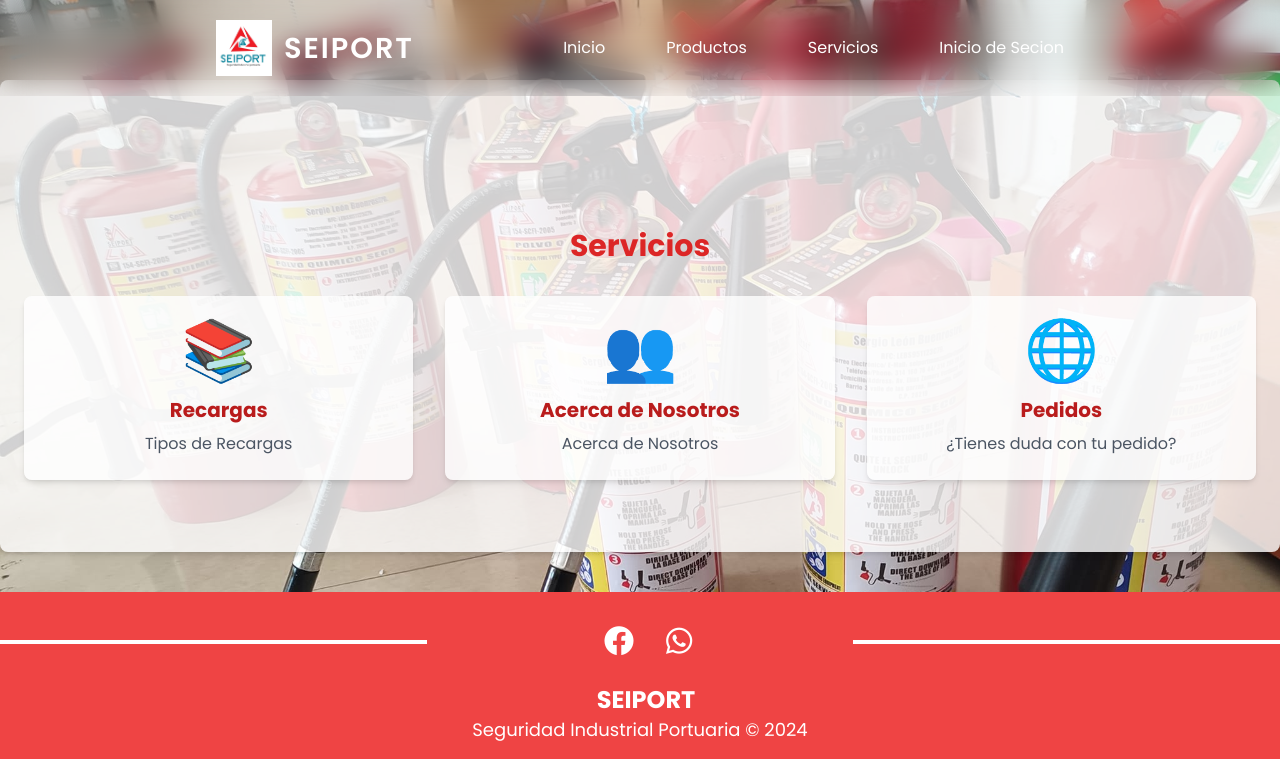
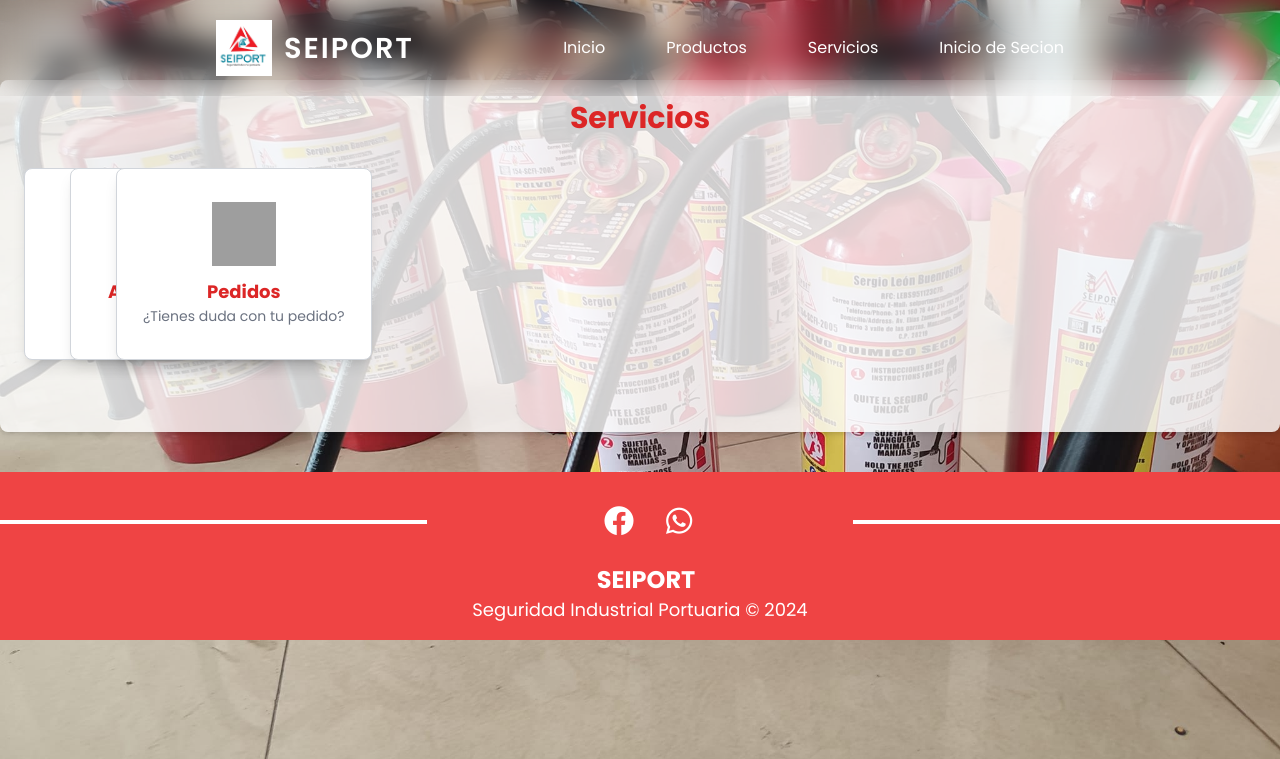
Before and after one commit to Hydra314/SEIPORT, a PHP site: page /servicios.php in a window 1280 px wide. Shown: the top 759 px of the page. Run offline with PHP 8.4, Linux system fonts and the light colour scheme; some libraries are stand-ins or nearby versions; grey boxes are pictures that could not be loaded.

Commit message:
Boton Servicios

```diff
--- a/servicios.php
+++ b/servicios.php
@@ -4,7 +4,7 @@
 <head>
     <meta charset="UTF-8">
     <meta name="viewport" content="width=device-width, initial-scale=1.0">
-    <title>Productos SEIport</title>
+    <title>Productos SEIPORT</title>
     <script src="https://cdn.tailwindcss.com"></script>
     <link rel="icon" href="SRC/logoblanco.png">
 </head>
@@ -16,34 +16,37 @@
     <!-- Main Content -->
     <main class="container mx-auto bg-white bg-opacity-80 rounded-lg p-6 mt-20 mb-10 shadow-md pt-5">
 
-        <!-- Our Mission Section -->
-        <section class="mb-12 p-10">
-
-        </section>
-
         <!-- What We Offer Section -->
         <section class="mb-12">
             <h2 class="text-3xl font-bold text-center mb-8 text-red-600">Servicios</h2>
             <div class="grid grid-cols-1 md:grid-cols-3 gap-8">
                 <!-- Diverse Courses -->
-                <div class="text-center p-6 bg-white bg-opacity-80 rounded-lg shadow-md">
-                    <div class="text-6xl mb-4 text-green-600">📚</div>
-                    <h3 class="text-xl font-bold mb-2 text-red-700">Recargas</h3>
-                    <p class="text-gray-600">Tipos de   Recargas</p>
-                </div>
-                <!-- Global Community -->
-                <div class="text-center p-6 bg-white bg-opacity-80 rounded-lg shadow-md">
-                    <div class="text-6xl mb-4 text-green-600">👥</div>
-                    <h3 class="text-xl font-bold mb-2 text-red-700">Acerca de Nosotros</h3>
-                    <p class="text-gray-600">Acerca de Nosotros</p>
-                </div>
-                <!-- Accessible Learning -->
-                <div class="text-center p-6 bg-white bg-opacity-80 rounded-lg shadow-md">
-                    <div class="text-6xl mb-4 text-green-600">🌐</div>
-                    <h3 class="text-xl font-bold mb-2 text-red-700">Pedidos</h3>
-                    <p class="text-gray-600">¿Tienes duda con tu pedido?</p>
-                </div>
-            </div>
+                <div class="grid grid-cols-1 md:grid-cols-3 gap-6">
+    <!-- Botón Recargas -->
+    <div class="grid grid-cols-1 md:grid-cols-3 gap-6">
+    <!-- Botón Recargas -->
+    <a href="recargas.php" class="flex flex-col items-center justify-center p-6 bg-white border border-gray-300 rounded-lg shadow-lg hover:bg-red-100 hover:shadow-xl transition w-64 h-48">
+        <img src="icono-recargas.png" alt="Recargas" class="w-16 h-16 mb-3">
+        <span class="text-red-600 font-bold text-lg">Recargas</span>
+        <p class="text-gray-500 text-sm">Tipos de Recargas</p>
+    </a>
+
+    <!-- Botón Acerca de Nosotros -->
+    <a href="acerca.php" class="flex flex-col items-center justify-center p-6 bg-white border border-gray-300 rounded-lg shadow-lg hover:bg-red-100 hover:shadow-xl transition w-64 h-48">
+        <img src="icono-nosotros.png" alt="Acerca de Nosotros" class="w-16 h-16 mb-3">
+        <span class="text-red-600 font-bold text-lg">Acerca de Nosotros</span>
+        <p class="text-gray-500 text-sm">Más sobre nosotros</p>
+    </a>
+
+    <!-- Botón Pedidos -->
+    <a href="pedidos.php" class="flex flex-col items-center justify-center p-6 bg-white border border-gray-300 rounded-lg shadow-lg hover:bg-red-100 hover:shadow-xl transition w-64 h-48">
+        <img src="icono-pedidos.png" alt="Pedidos" class="w-16 h-16 mb-3">
+        <span class="text-red-600 font-bold text-lg">Pedidos</span>
+        <p class="text-gray-500 text-sm">¿Tienes duda con tu pedido?</p>
+    </a>
+</div>
+
+
         </section>
 
 <!-- Meet Our Team Section -->
```
Also changed, not shown: README.md.
